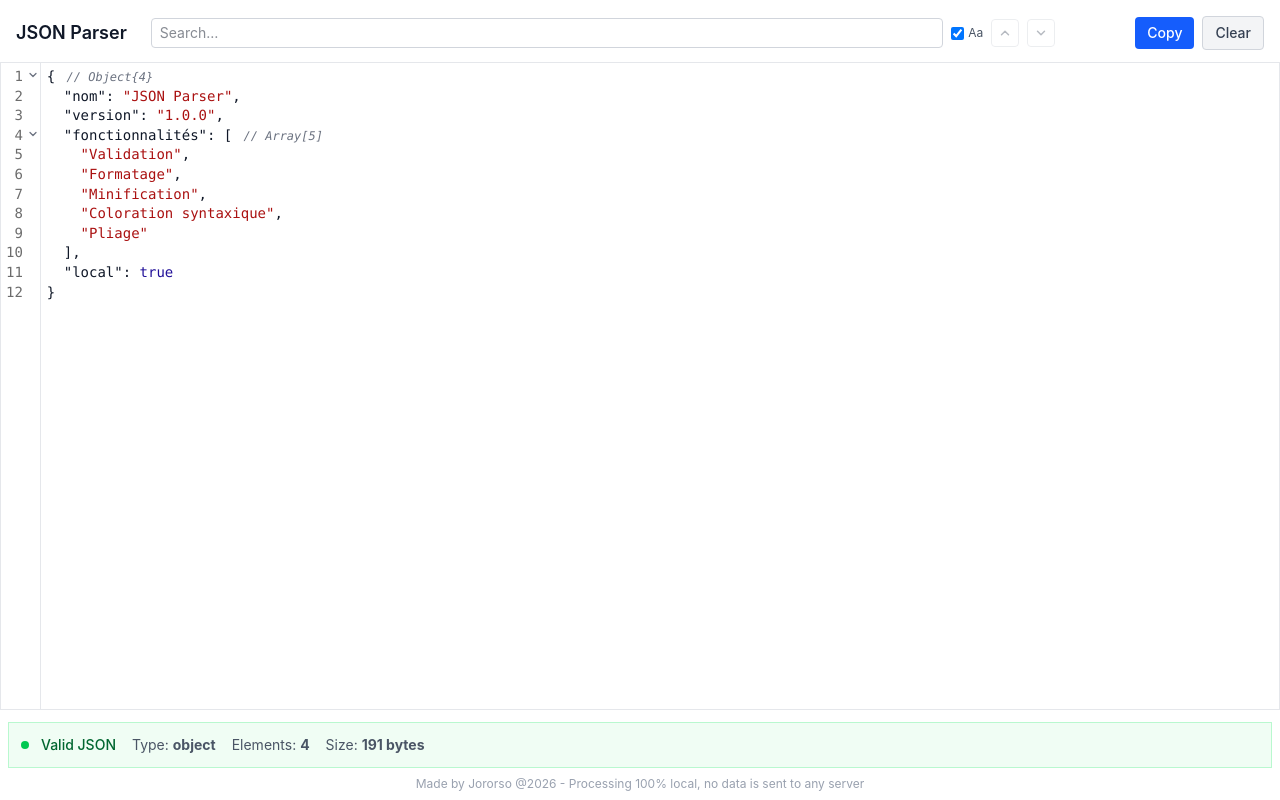
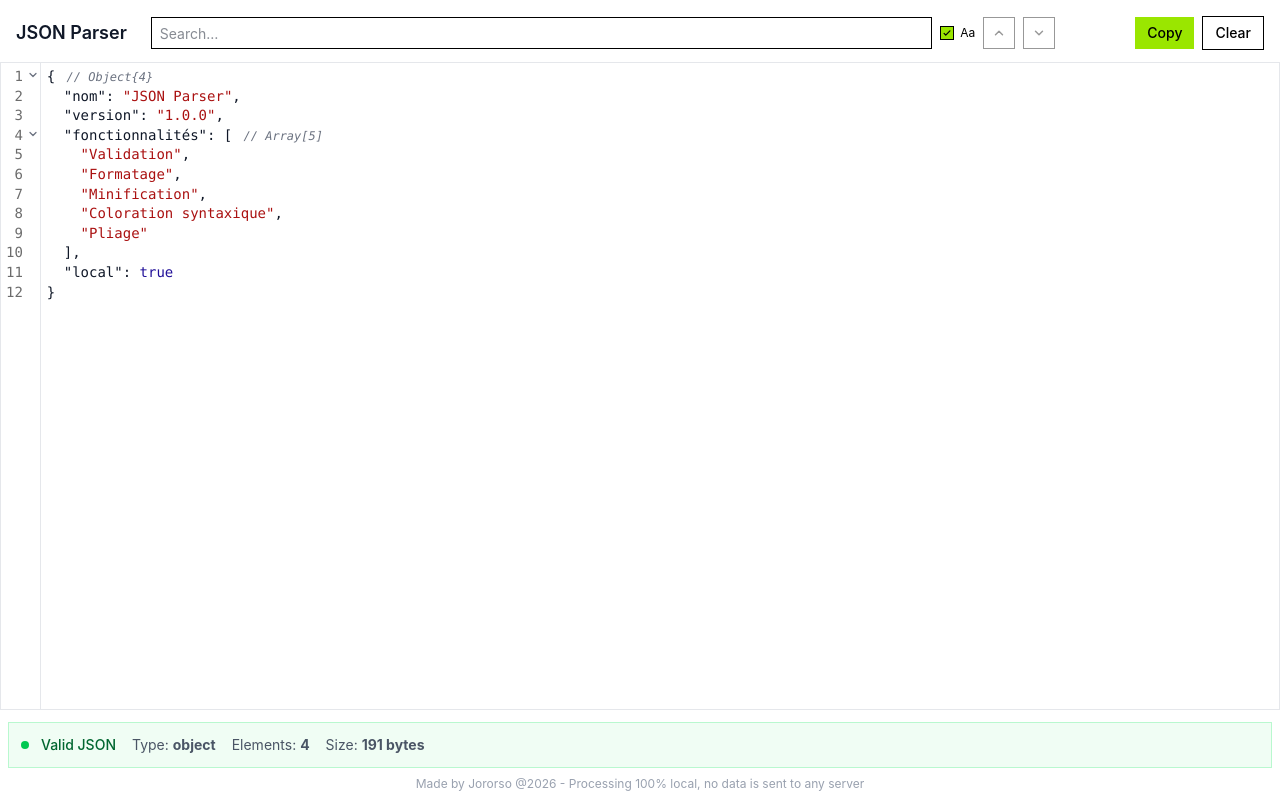
Before and after one commit to JonathanRsx/json-parser, a React (Vite) app: page / in a window 1280 px wide. Both pictures are taken after a click on the label "Aa". Built offline with nearby package versions, Linux system fonts and the light colour scheme.

Commit message:
feat: implement reusable Button, Input, and Checkbox components; update SearchBar to use new components

```diff
--- a/src/components/SearchPanel/SearchBar.tsx
+++ b/src/components/SearchPanel/SearchBar.tsx
@@ -1,4 +1,5 @@
 import { useState } from "react";
+import { Button, Input, Checkbox } from "../ui";
 
 function ChevronIcon({ direction }: { direction: "up" | "down" }) {
   return (
@@ -63,43 +64,39 @@ export function SearchBar({
   return (
     <div className="flex gap-2 items-center px-4">
       <h1 className="text-lg font-semibold mr-4">JSON Parser</h1>
-      <input
+      <Input
         type="text"
         value={query}
         onChange={(e) => onQueryChange(e.target.value)}
         onKeyDown={handleKeyDown}
         placeholder="Search…"
-        className="flex-1 px-2 py-1 text-sm border border-gray-300 rounded bg-white min-w-48 w-full"
+        className="flex-1 min-w-48 w-full"
         aria-label="Search in JSON"
       />
 
-      <label className="flex items-center gap-1 text-xs text-gray-600 cursor-pointer select-none">
-        <input
-          type="checkbox"
-          checked={caseSensitive}
-          onChange={(e) => onCaseSensitiveChange(e.target.checked)}
-          className="rounded"
-        />
-        Aa
-      </label>
-      <button
-        type="button"
+      <Checkbox
+        label="Aa"
+        checked={caseSensitive}
+        onChange={(e) => onCaseSensitiveChange(e.target.checked)}
+      />
+      <Button
+        variant="secondary"
+        size="icon"
         onClick={onPrevious}
         disabled={matchCount.total === 0}
-        className="p-1.5 flex items-center justify-center text-sm text-gray-600 border border-gray-300 rounded hover:bg-gray-200 disabled:opacity-40 disabled:cursor-not-allowed"
         aria-label="Previous occurrence"
       >
         <ChevronIcon direction="up" />
-      </button>
-      <button
-        type="button"
+      </Button>
+      <Button
+        variant="secondary"
+        size="icon"
         onClick={onNext}
         disabled={matchCount.total === 0}
-        className="p-1.5 flex items-center justify-center text-sm text-gray-600 border border-gray-300 rounded hover:bg-gray-200 disabled:opacity-40 disabled:cursor-not-allowed"
         aria-label="Next occurrence"
       >
         <ChevronIcon direction="down" />
-      </button>
+      </Button>
 
       <span className="text-xs text-gray-500 min-w-16 text-center">
         {query
@@ -109,23 +106,21 @@ export function SearchBar({
           : ""}
       </span>
 
-      <button
-        type="button"
+      <Button
+        variant="primary"
         onClick={handleCopy}
-        className="px-3 py-1.5 text-sm font-medium bg-blue-600 text-white rounded hover:bg-blue-700"
         aria-label="Copy formatted content"
       >
         {copied ? "Copied!" : "Copy"}
-      </button>
+      </Button>
 
-      <button
-        type="button"
+      <Button
+        variant="secondary"
         onClick={onClear}
-        className="px-3 py-1.5 text-sm font-medium bg-gray-100 text-gray-700 border border-gray-300 rounded hover:bg-gray-200"
         aria-label="Clear content"
       >
         Clear
-      </button>
+      </Button>
     </div>
   );
 }
--- /dev/null
+++ b/src/components/ui/Button.tsx
@@ -0,0 +1,36 @@
+import type { ButtonHTMLAttributes } from "react";
+
+type ButtonVariant = "primary" | "secondary";
+type ButtonSize = "default" | "icon";
+
+interface ButtonProps extends ButtonHTMLAttributes<HTMLButtonElement> {
+  variant?: ButtonVariant;
+  size?: ButtonSize;
+}
+
+const variantStyles: Record<ButtonVariant, string> = {
+  primary: "bg-lime-400 text-black hover:bg-lime-500",
+  secondary:
+    "bg-transparent text-black border border-black hover:bg-black/5",
+};
+
+const sizeStyles: Record<ButtonSize, string> = {
+  default: "px-3 py-1.5",
+  icon: "w-8 h-8 p-0 flex items-center justify-center shrink-0",
+};
+
+export function Button({
+  variant = "primary",
+  size = "default",
+  className = "",
+  type = "button",
+  ...props
+}: ButtonProps) {
+  return (
+    <button
+      type={type}
+      className={`text-sm font-medium rounded-none disabled:opacity-40 disabled:cursor-not-allowed transition-colors ${sizeStyles[size]} ${variantStyles[variant]} ${className}`}
+      {...props}
+    />
+  );
+}
--- /dev/null
+++ b/src/components/ui/Checkbox.tsx
@@ -0,0 +1,37 @@
+import type { InputHTMLAttributes } from "react";
+
+interface CheckboxProps extends Omit<InputHTMLAttributes<HTMLInputElement>, "type"> {
+  label?: string;
+}
+
+export function Checkbox({ label, className = "", ...props }: CheckboxProps) {
+  return (
+    <label
+      className={`inline-flex items-center gap-1.5 text-xs text-black cursor-pointer select-none ${className}`}
+    >
+      <span className="relative inline-flex w-3.5 h-3.5 shrink-0">
+        <input
+          type="checkbox"
+          className="peer appearance-none absolute inset-0 w-full h-full m-0 border border-black bg-white checked:bg-lime-400 cursor-pointer"
+          {...props}
+        />
+        {/* checkmark, shown only when the sibling input is checked */}
+        <svg
+          viewBox="0 0 24 24"
+          width="10"
+          height="10"
+          fill="none"
+          stroke="black"
+          strokeWidth="3"
+          strokeLinecap="round"
+          strokeLinejoin="round"
+          aria-hidden="true"
+          className="pointer-events-none absolute inset-0 m-auto hidden peer-checked:block"
+        >
+          <path d="M5 13l4 4L19 7" />
+        </svg>
+      </span>
+      {label}
+    </label>
+  );
+}
--- /dev/null
+++ b/src/components/ui/Input.tsx
@@ -0,0 +1,13 @@
+import type { InputHTMLAttributes } from "react";
+
+export function Input({
+  className = "",
+  ...props
+}: InputHTMLAttributes<HTMLInputElement>) {
+  return (
+    <input
+      className={`px-2 py-1 text-sm border h-8 border-black bg-white rounded-none focus:outline-none focus:ring-2 focus:ring-lime-400 ${className}`}
+      {...props}
+    />
+  );
+}
--- /dev/null
+++ b/src/components/ui/index.ts
@@ -0,0 +1,3 @@
+export { Button } from "./Button";
+export { Input } from "./Input";
+export { Checkbox } from "./Checkbox";
```
